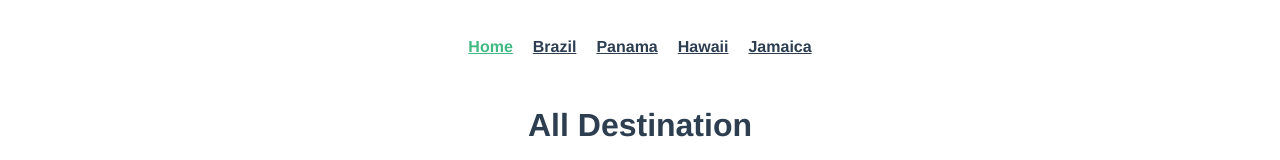
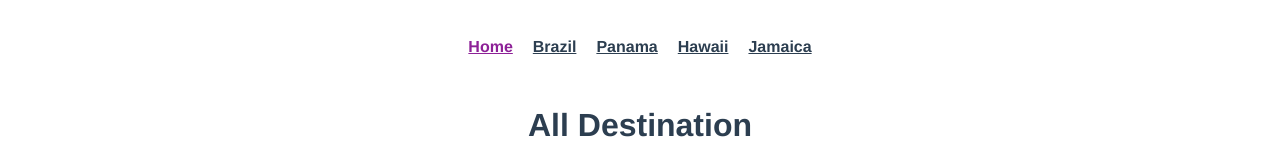
Before and after one commit to Adekabang/vue-router, a Vue app in the folder vue-travel-app/: page / in a window 1280 px wide. Shown: the top 160 px of the page. Built offline with nearby package versions, Linux system fonts and the light colour scheme.

Commit message:
move active nav class to TheNavigation from App.vue

```diff
--- a/vue-travel-app/src/App.vue
+++ b/vue-travel-app/src/App.vue
@@ -1,16 +1,18 @@
 <template>
   <div id="app">
-    <div id="nav">
-      <router-link to="/">Home</router-link>
-      <router-link to="/brazil">Brazil</router-link>
-      <router-link to="/panama">Panama</router-link>
-      <router-link to="/hawaii">Hawaii</router-link>
-      <router-link to="/jamaica">Jamaica</router-link>
-    </div>
+    <TheNavigation />
     <router-view />
   </div>
 </template>
 
+<script>
+import TheNavigation from "@/components/TheNavigation";
+export default {
+  components: {
+    TheNavigation
+  }
+};
+</script>
 <style>
 #app {
   font-family: Avenir, Helvetica, Arial, sans-serif;
@@ -19,18 +21,4 @@
   text-align: center;
   color: #2c3e50;
 }
-
-#nav {
-  padding: 30px;
-}
-
-#nav a {
-  font-weight: bold;
-  color: #2c3e50;
-  padding: 0 10px;
-}
-
-#nav a.router-link-exact-active {
-  color: #42b983;
-}
 </style>
--- /dev/null
+++ b/vue-travel-app/src/components/TheNavigation.vue
@@ -0,0 +1,31 @@
+<template>
+  <nav id="nav">
+    <router-link to="/">Home</router-link>
+    <router-link to="/brazil">Brazil</router-link>
+    <router-link to="/panama">Panama</router-link>
+    <router-link to="/hawaii">Hawaii</router-link>
+    <router-link to="/jamaica">Jamaica</router-link>
+  </nav>
+</template>
+
+<script>
+export default {};
+</script>
+
+<style scoped>
+#nav {
+  display: flex;
+  justify-content: center;
+  padding: 30px;
+}
+
+#nav a {
+  font-weight: bold;
+  color: #2c3e50;
+  padding: 0 10px;
+}
+
+#nav a.active-class {
+  color: #8d2197;
+}
+</style>
--- a/vue-travel-app/src/router/index.js
+++ b/vue-travel-app/src/router/index.js
@@ -41,6 +41,7 @@
 ];
 
 const router = new VueRouter({
+  linkExactActiveClass: "active-class",
   routes
 });
 
```
